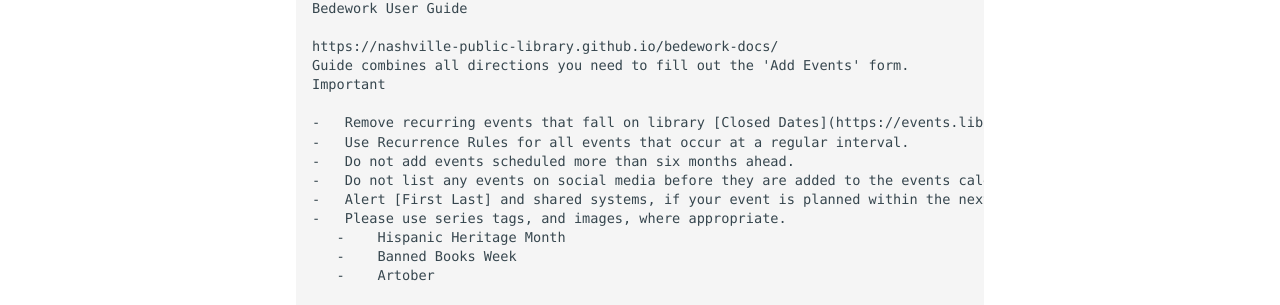
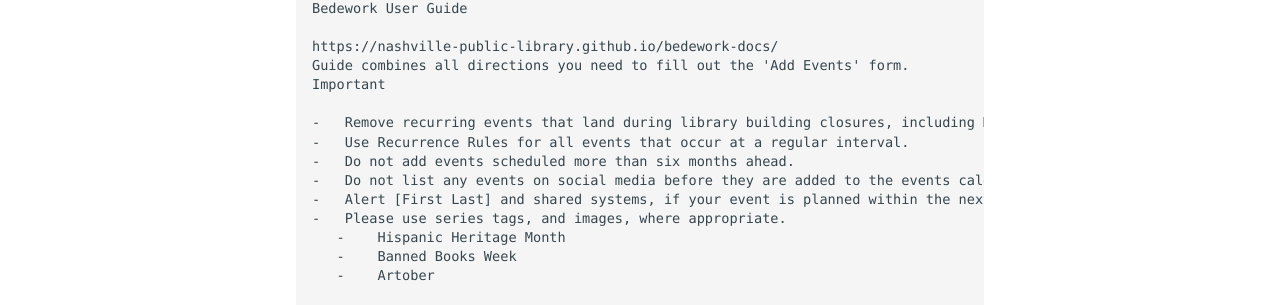
Before and after one commit to Nashville-Public-Library/bedework-docs, an MkDocs documentation site: the page built from docs/admin/training.md, in a window 1280 px wide and 1400 px high, scrolled down 967 px. Shown: the part 469-774 px from the top of the window. Built offline with MkDocs 1.6.1 and Material for MkDocs 9.7.7, drawn with Linux system fonts in a browser that asks for light colours; some of the changed text lies outside the part shown.

Commit message:
Removing errant mentions of closed all over the documentation.

```diff
--- a/docs/admin/training.md
+++ b/docs/admin/training.md
@@ -61,7 +61,7 @@ https://nashville-public-library.github.io/bedework-docs/
 Guide combines all directions you need to fill out the 'Add Events' form.
 Important
 
--   Remove recurring events that fall on library [Closed Dates](https://events.library.nashville.org/cal/main/listEvents.do?b=de&listMode=true&setappvar=bwFilters%28%7c%7c%7cbwNav3-useragrpcalsuiteMainCampusSeriesClosed%29&setappvar=bwQuery%28%29), including Labor Day, Veterans Day, Thanksgiving.
+-   Remove recurring events that land during library building closures, including Martin Luther King, Jr. Day, Labor Day, and Juneteenth.
 -   Use Recurrence Rules for all events that occur at a regular interval.
 -   Do not add events scheduled more than six months ahead.
 -   Do not list any events on social media before they are added to the events calendar.
```
Also changed, not shown: docs/add-events/contact.md (+1 -0 lines), docs/add-events/location.md (+1 -0 lines), docs/add-events/topical-areas.md (+1 -1 lines), docs/linking/custom.md (+0 -2 lines).
